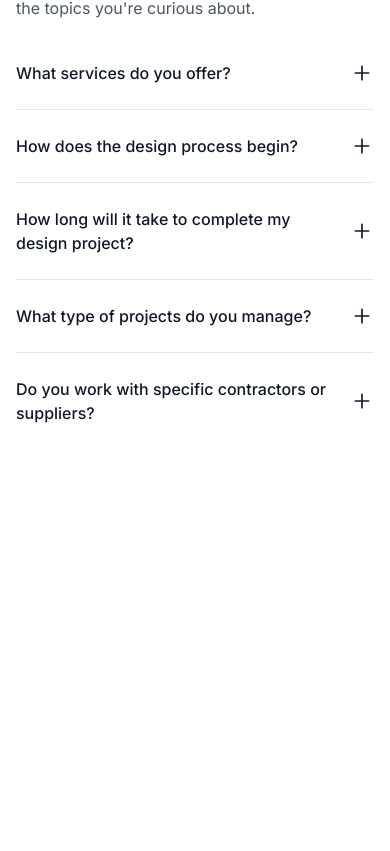
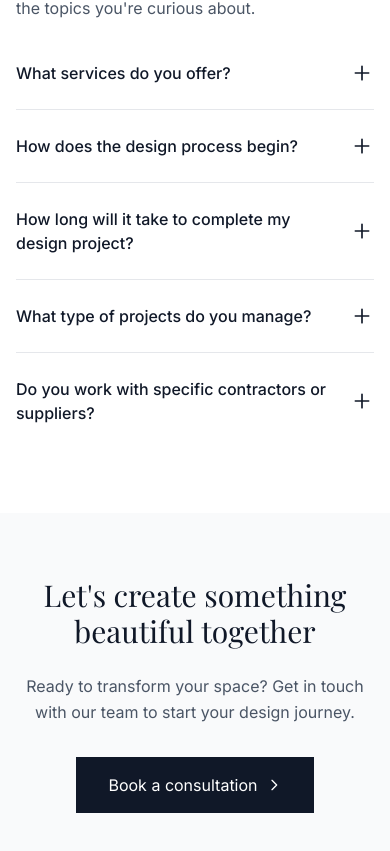
Before and after one commit to Utkrsh2405/g2-interiros, a Next.js app: page / in a window 390 px wide. Shown: the part 7165-8016 px from the top of the page. Before the commit the page ends 7678 px from the top, so only its background shows below. Built offline with nearby package versions, Linux system fonts and the light colour scheme; a web font is replaced by a local one.

Commit message:
feat: add CTA section with consultation booking call-to-action

```diff
--- a/app/page.tsx
+++ b/app/page.tsx
@@ -5,6 +5,7 @@ import ProcessSteps from "@/components/ProcessSteps";
 import WhyChooseUs from "@/components/WhyChooseUs";
 import RecentWork from "@/components/RecentWork";
 import FAQ from "@/components/FAQ";
+import CTA from "@/components/CTA";
 
 export default function Home() {
   return (
@@ -16,6 +17,7 @@ export default function Home() {
       <WhyChooseUs />
       <RecentWork />
       <FAQ />
+      <CTA />
     </div>
   );
 }
--- /dev/null
+++ b/components/CTA.tsx
@@ -0,0 +1,46 @@
+import React from 'react';
+import Link from 'next/link';
+
+const CTA = () => {
+  return (
+    <section className="py-16 md:py-24 bg-gray-50">
+      <div className="container mx-auto px-4">
+        <div className="max-w-3xl mx-auto text-center">
+          {/* Heading */}
+          <h2 className="text-3xl md:text-4xl lg:text-5xl font-serif text-gray-900 mb-6">
+            Let's create something beautiful together
+          </h2>
+
+          {/* Description */}
+          <p className="text-gray-600 leading-relaxed mb-8 max-w-xl mx-auto">
+            Ready to transform your space? Get in touch with our team to start
+            your design journey.
+          </p>
+
+          {/* CTA Button */}
+          <Link
+            href="/contact"
+            className="inline-flex items-center gap-2 bg-gray-900 text-white px-8 py-4 hover:bg-gray-800 transition-colors duration-300 group"
+          >
+            Book a consultation
+            <svg
+              className="w-4 h-4 group-hover:translate-x-1 transition-transform duration-300"
+              fill="none"
+              stroke="currentColor"
+              viewBox="0 0 24 24"
+            >
+              <path
+                strokeLinecap="round"
+                strokeLinejoin="round"
+                strokeWidth={2}
+                d="M9 5l7 7-7 7"
+              />
+            </svg>
+          </Link>
+        </div>
+      </div>
+    </section>
+  );
+};
+
+export default CTA;
```
